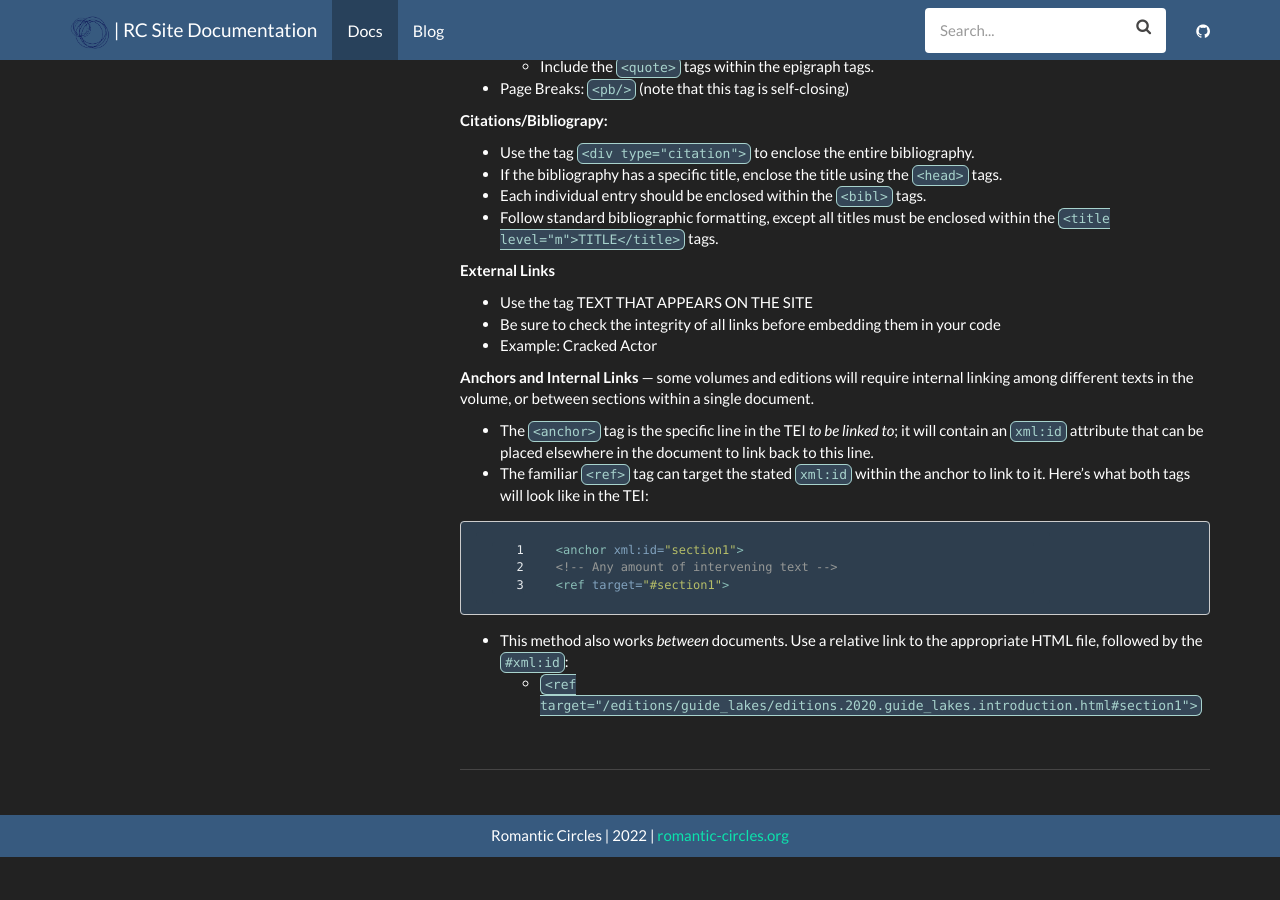
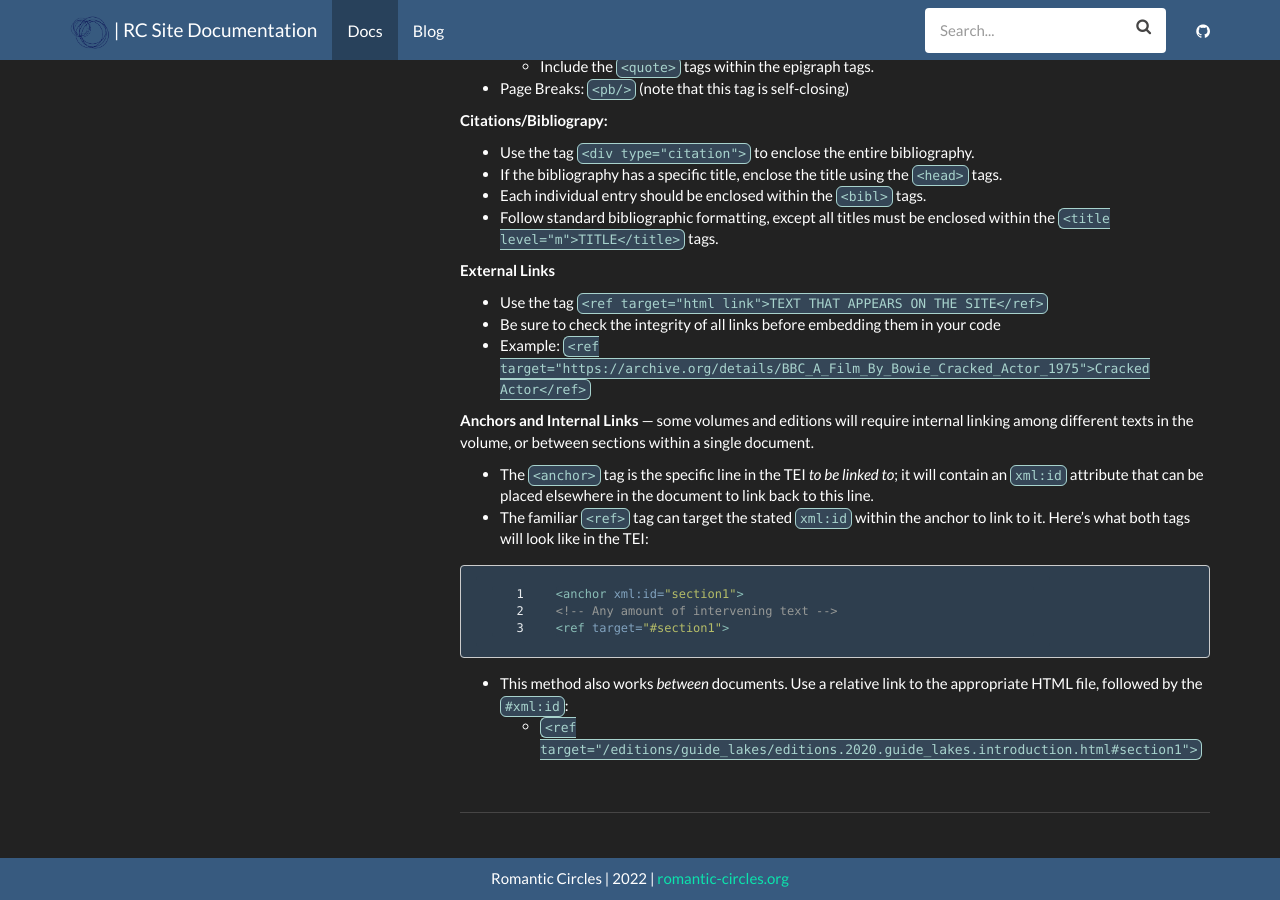
Before and after one commit to steve-kasica/romanticcircles.github.io, a Jekyll site: the page built from _docs/production-documentation/subsection/rc-tei-style.md, in a window 1280 px wide and 900 px high, scrolled down 5263 px. Built offline with Jekyll 4.4.1, drawn with Linux system fonts in a browser that asks for light colours; before the commit the page ends 6120 px from its top, so only the background shows below that.

Commit message:
minor edits to tei style doc

```diff
--- a/_docs/production-documentation/subsection/rc-tei-style.md
+++ b/_docs/production-documentation/subsection/rc-tei-style.md
@@ -222,9 +222,9 @@ As hinted above, in (rare) cases where only an image is to be inserted without a
 - Follow standard bibliographic formatting, except all titles must be enclosed within the `<title level="m">TITLE</title>` tags.
 
 **External Links**
-- Use the tag <ref target="html link">TEXT THAT APPEARS ON THE SITE</ref>
+- Use the tag `<ref target="html link">TEXT THAT APPEARS ON THE SITE</ref>`
 - Be sure to check the integrity of all links before embedding them in your code
-- Example: <ref target="https://archive.org/details/BBC_A_Film_By_Bowie_Cracked_Actor_1975">Cracked Actor</ref>
+- Example: `<ref target="https://archive.org/details/BBC_A_Film_By_Bowie_Cracked_Actor_1975">Cracked Actor</ref>`
 
 
 **Anchors and Internal Links** — some volumes and editions will require internal linking among different texts in the volume, or between sections within a single document.
```
